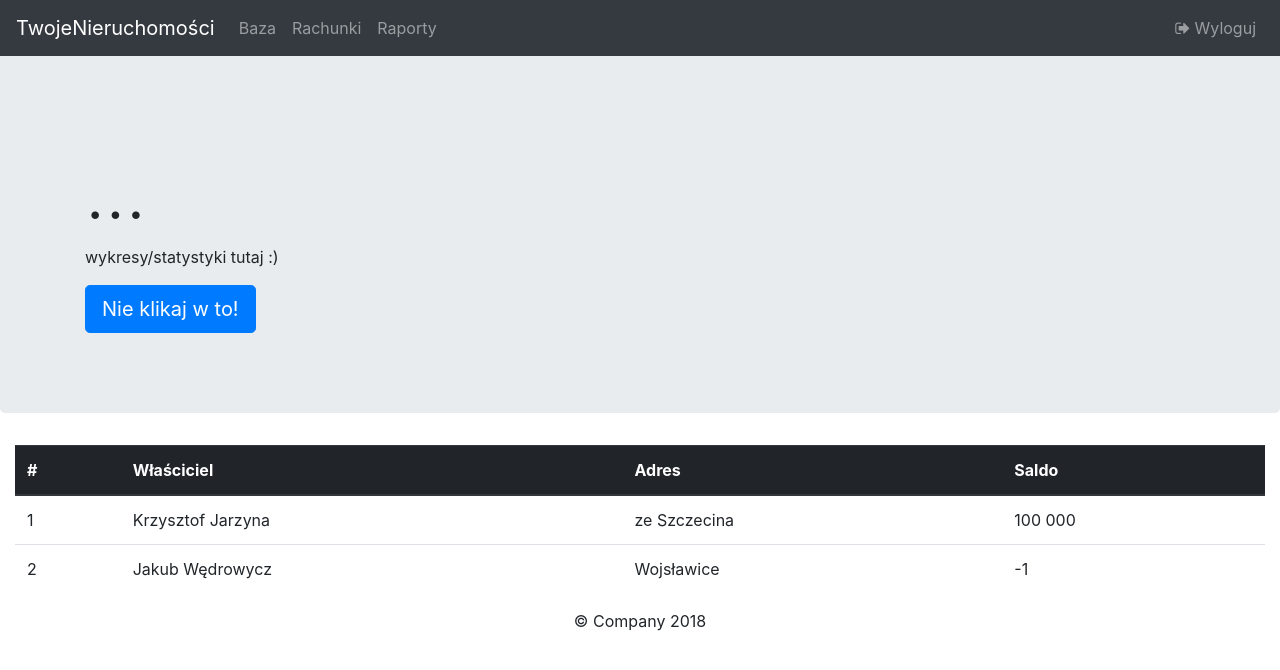
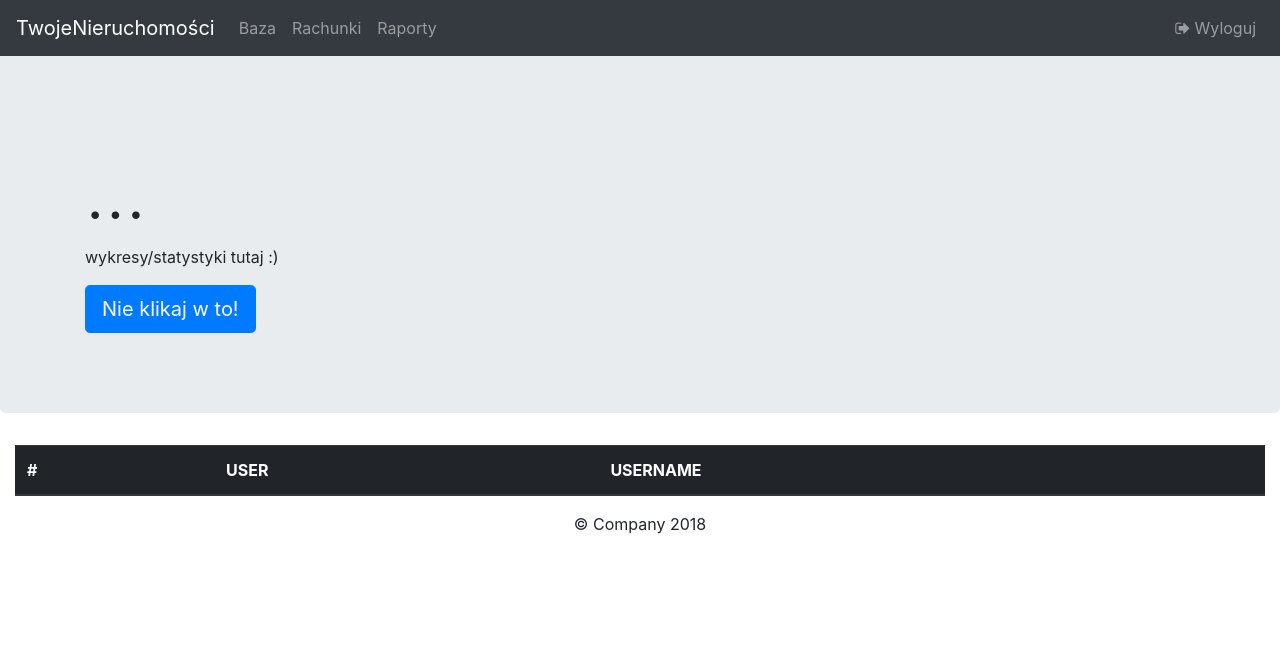
Before and after one commit to lemuron/TwojeNieruchomosci, a Flask app: page / in a window 1280 px wide. Shown: the top 670 px of the page. Run offline with Flask 2, Linux system fonts and the light colour scheme; the visitor is signed in with stand-in values (Sample User, id 1); lists and menus that the app fills with data are empty; some libraries are stand-ins or nearby versions.

Commit message:
generowanie tabeli na podstawie bazy

```diff
--- a/app.py
+++ b/app.py
@@ -23,7 +23,7 @@ def main():
 
 @app.route('/showSignUp')
 def showSignUp():
-    return render_template('signup.html')
+    return render_template('showSignUp.html')
 
 
 @app.route('/showSignin')
@@ -36,8 +36,14 @@ def showSignin():
 
 @app.route('/userHome')
 def userHome():
+    conn = mysql.connect()
     if session.get('user'):
-        return render_template('userHome.html')
+        cursor = conn.cursor()
+        cursor.execute("SELECT user_id, user_name, user_username FROM tbl_user")
+        users = cursor.fetchall()
+        for u in users:
+            print(u)
+        return render_template('userHome.html', users=users)
     else:
         return render_template('error.html', error='Musisz sie zalogować')
 
@@ -50,14 +56,11 @@ def logout():
 
 @app.route('/validateLogin', methods=['POST'])
 def validateLogin():
-    con = mysql.connect()
-    cursor = con.cursor()
+    conn = mysql.connect()
+    cursor = conn.cursor()
     try:
         _username = request.form['inputEmail']
         _password = request.form['inputPassword']
-
-        # connect to mysql
-
 
         cursor.callproc('sp_validateLogin', (_username,))
         data = cursor.fetchall()
@@ -76,11 +79,12 @@ def validateLogin():
         return render_template('error.html', error=str(e))
     finally:
         cursor.close()
-        con.close()
+        conn.close()
 
 
 @app.route('/signUp', methods=['POST', 'GET'])
 def signUp():
+    conn = mysql.connect()
     try:
         _name = request.form['inputName']
         _email = request.form['inputEmail']
@@ -90,8 +94,6 @@ def signUp():
         if _name and _email and _password:
 
             # All Good, let's call MySQL
-
-            conn = mysql.connect()
             cursor = conn.cursor()
             _hashed_password = generate_password_hash(_password)
             cursor.callproc('sp_createUser', (_name, _email, _hashed_password))
--- a/templates/index.html
+++ b/templates/index.html
@@ -50,10 +50,9 @@
       --->
       <button class="btn btn-lg btn-primary btn-block" type="submit">Zaloguj</button>
 
-    <!---
       <p class="mt-3 mb-3 text-center">lub jeśli nie masz konta</p>
-        <a href="signup.html"><button class="btn btn-lg btn-primary btn-block" type="submit"  >Zapisz się</button></a>
-    --->
+        <a href="showSignUp"><button class="btn btn-lg btn-success btn-block" type="submit"  >Zapisz się</button></a>
+
       <p class="mt-5 mb-3 text-muted text-center">&copy; 2018</p>
     </form>
   </body>
--- a/templates/userHome.html
+++ b/templates/userHome.html
@@ -67,24 +67,18 @@
                 <thead class="thead-dark">
                     <tr>
                         <th>#</th>
-                        <th>Właściciel</th>
-                        <th>Adres</th>
-                        <th>Saldo</th>
+                        <th>USER</th>
+                        <th>USERNAME</th>
                     </tr>
                 </thead>
                 <tbody>
+                    {% for user in users %}
                     <tr>
-                        <td>1</td>
-                        <td>Krzysztof Jarzyna</td>
-                        <td>ze Szczecina</td>
-                        <td>100 000</td>
+                        <td>{{ user.0 }}</td>
+                        <td>{{ user.1 }}</td>
+                        <td>{{ user.2 }}</td>
                     </tr>
-                    <tr>
-                        <td>2</td>
-                        <td>Jakub Wędrowycz</td>
-                        <td>Wojsławice</td>
-                        <td>-1</td>
-                    </tr>
+                    {% endfor %}
                 </tbody>
             </table>
 
```
